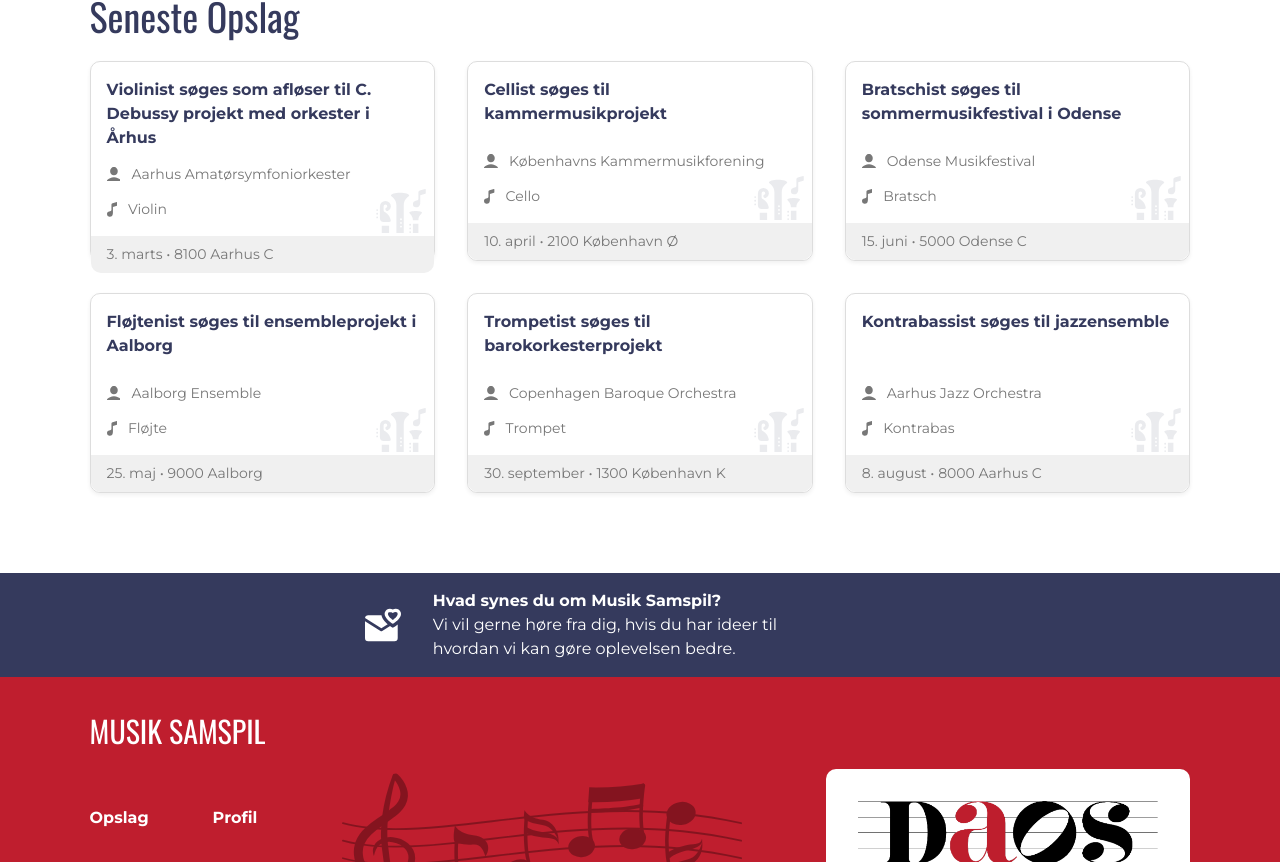
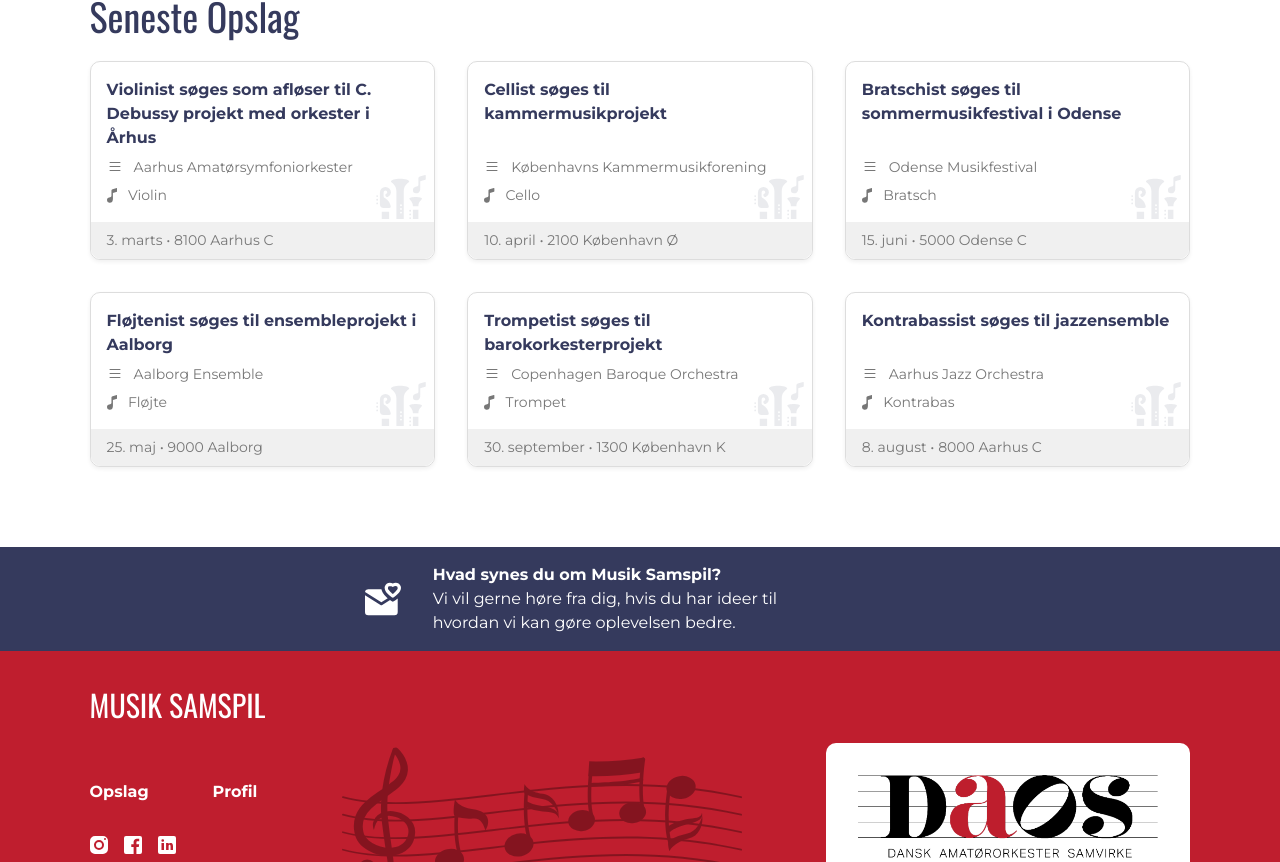
Before and after one commit to teriTheDesigner/daos, a Next.js app in the folder frontend/: page / in a window 1280 px wide. Shown: the part 1189-2051 px from the top of the page. Built offline with nearby package versions, Linux system fonts and the light colour scheme.

Commit message:
Fix posting card + display members

```diff
--- a/frontend/src/app/components/PostingCard/PostingCard.module.css
+++ b/frontend/src/app/components/PostingCard/PostingCard.module.css
@@ -8,7 +8,7 @@
 .info p {
   font-size: 14px;
   color: var(--grey-400);
-  margin-block-start: 1em;
+  margin-block-start: 0.5em;
   margin-block-end: 0em;
   display: flex;
   align-items: center;
@@ -19,7 +19,7 @@
 }
 
 .card {
-  height: 200px;
+  height: 100%;
   border-radius: 10px;
   border: 1px solid var(--grey-300);
   box-shadow: 0px 2px 4px var(--grey-200);
--- a/frontend/src/app/components/PostingCard/PostingCard.tsx
+++ b/frontend/src/app/components/PostingCard/PostingCard.tsx
@@ -7,6 +7,7 @@ interface PostingCardProps {
   date?: string;
   location?: string;
   description?: string;
+  musicians?: string[];
 }
 
 export default function PostingCard({
@@ -16,6 +17,7 @@ export default function PostingCard({
   date,
   location,
   description,
+  musicians,
 }: PostingCardProps) {
   return (
     <div className={`${styles.card} `}>
@@ -30,15 +32,14 @@ export default function PostingCard({
           <p>
             <svg
               xmlns="http://www.w3.org/2000/svg"
-              width="13.887"
-              height="13.887"
-              viewBox="0 0 13.887 13.887"
+              width="16"
+              height="16"
+              fill="currentColor"
+              viewBox="0 0 16 16"
             >
               <path
-                id="author-icon"
-                d="M24.095,13.887H10.207a1.47,1.47,0,0,1,.233-.971A6.9,6.9,0,0,1,13.2,11.138a11.1,11.1,0,0,1,3.954-.851,11.1,11.1,0,0,1,3.954.851,6.906,6.906,0,0,1,2.757,1.778,1.515,1.515,0,0,1,.233.971ZM17.152,8.358a3.731,3.731,0,0,1-2.679-1.13A3.868,3.868,0,0,1,13.362,4.5V3.858a3.868,3.868,0,0,1,1.11-2.728,3.742,3.742,0,0,1,5.359,0,3.868,3.868,0,0,1,1.11,2.728V4.5a3.868,3.868,0,0,1-1.11,2.728A3.731,3.731,0,0,1,17.152,8.358Z"
-                transform="translate(-10.207)"
-                fill="#777"
+                fillRule="evenodd"
+                d="M2.5 11.5A.5.5 0 0 1 3 11h10a.5.5 0 0 1 0 1H3a.5.5 0 0 1-.5-.5zm0-4A.5.5 0 0 1 3 7h10a.5.5 0 0 1 0 1H3a.5.5 0 0 1-.5-.5zm0-4A.5.5 0 0 1 3 3h10a.5.5 0 0 1 0 1H3a.5.5 0 0 1-.5-.5z"
               />
             </svg>
             &nbsp;&nbsp;&nbsp;{author}
@@ -59,6 +60,26 @@ export default function PostingCard({
             </svg>
             &nbsp;&nbsp;&nbsp;{instrument}
           </p>
+          {musicians?.length !== undefined && (
+            <div className={`${styles.info} montserrat-regular`}>
+              <p>
+                <svg
+                  xmlns="http://www.w3.org/2000/svg"
+                  width="13.887"
+                  height="13.887"
+                  viewBox="0 0 13.887 13.887"
+                >
+                  <path
+                    id="author-icon"
+                    d="M24.095,13.887H10.207a1.47,1.47,0,0,1,.233-.971A6.9,6.9,0,0,1,13.2,11.138a11.1,11.1,0,0,1,3.954-.851,11.1,11.1,0,0,1,3.954.851,6.906,6.906,0,0,1,2.757,1.778,1.515,1.515,0,0,1,.233.971ZM17.152,8.358a3.731,3.731,0,0,1-2.679-1.13A3.868,3.868,0,0,1,13.362,4.5V3.858a3.868,3.868,0,0,1,1.11-2.728,3.742,3.742,0,0,1,5.359,0,3.868,3.868,0,0,1,1.11,2.728V4.5a3.868,3.868,0,0,1-1.11,2.728A3.731,3.731,0,0,1,17.152,8.358Z"
+                    transform="translate(-10.207)"
+                    fill="#777"
+                  />
+                </svg>
+                &nbsp;&nbsp;&nbsp;{musicians.length}&nbsp;/&nbsp;5
+              </p>
+            </div>
+          )}
         </div>
       </div>
       <p className={`${styles.dateLocation} montserrat-regular`}>
```
